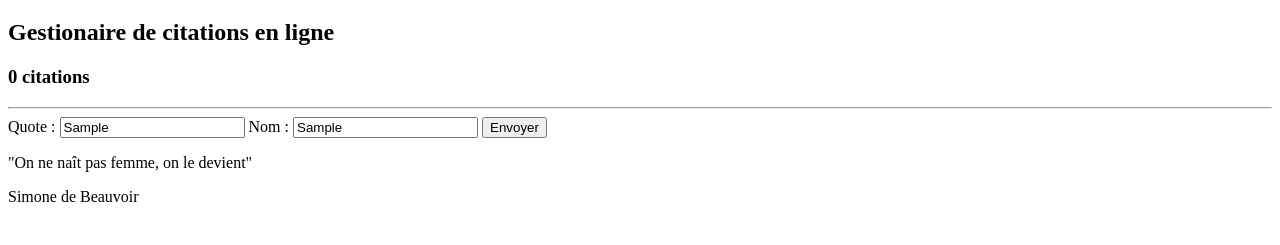
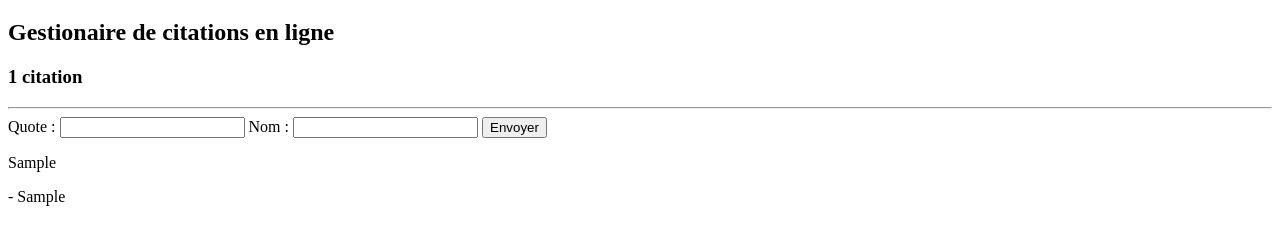
Before and after one commit to vanessa-vg/quotations-app, a plain HTML site: page index.html in a window 1280 px wide. Both pictures are taken after typing "Sample", "Sample" into the empty fields and a click on the button "Envoyer". Shown: the part 61-306 px from the top of the page. Drawn offline with Linux system fonts and the light colour scheme.

Commit message:
Etapes 5 et 6 finies

```diff
--- a/index.html
+++ b/index.html
@@ -10,7 +10,7 @@
 
     <h1>Mes citations</h1>
     <h2>Gestionaire de citations en ligne</h2>
-    <h3>0 citations</h3>
+    <h3 id="count">0 citation</h3>
 
     <hr>
 
@@ -25,11 +25,6 @@
 
     </form>
 
-    <div id="quote-list">
-        <div class="quote">
-            <p class="text">"On ne naît pas femme, on le devient"</p>
-            <p class="author">Simone de Beauvoir</p>
-        </div>
-    </div>
+    <div id="quote-list"></div>
 </body>
 </html>
--- a/script.js
+++ b/script.js
@@ -2,19 +2,55 @@ const form = document.getElementById('form');
 const text = document.getElementById('user_quote');
 const author = document.getElementById('name');
 const submitButton = document.getElementById('submit-button');
+const quotesContainer = document.getElementById('quote-list');
+let counter = document.getElementById('count');
+let quoteCount = 0;
+
+function updateCounter() {
+    quoteCount++;
+
+    if (quoteCount <= 1) {
+        counter.textContent = `${quoteCount} citation`;
+    } else {
+        counter.textContent = `${quoteCount} citations`;
+    }
+};
+
+function addQuote(quote, author) {
+
+    const newQuote = document.createElement('p');
+    newQuote.classList.add('text');
+    newQuote.textContent = quote;
+
+    const newAuthor = document.createElement('p');
+    newAuthor.classList.add('author');
+    newAuthor.textContent = `- ${author}`;
+
+   const newQuoteElement = document.createElement('div');
+    newQuoteElement.classList.add('quote');
+    newQuoteElement.appendChild(newQuote);
+    newQuoteElement.appendChild(newAuthor);
+
+    quotesContainer.appendChild(newQuoteElement);
+
+};
 
 form.addEventListener('submit', function (event) {
     event.preventDefault();
-    console.log(text.value);
-    console.log(author.value);
-}
-);
 
-function addQuote(quote, author) {
-    const newQuote = document.createElement('p');
-    newQuote.classList.add('text');
-    const newAuthor = document.createElement('p');
-    newAuthor.classList.add('author');
-    newQuote = text.value
-    newAuthor = author.value
-};
+    // Vérification des champs:
+
+    if (text.value.trim() === "" || author.value.trim() === "" ) {
+        alert('Veuillez remplir tous les champs !')
+        return;
+    }
+    addQuote(text.value, author.value);
+
+    updateCounter()
+
+
+    // Réititialiser les champs après soumission
+
+    text.value = "";
+    author.value = "";
+});
```
